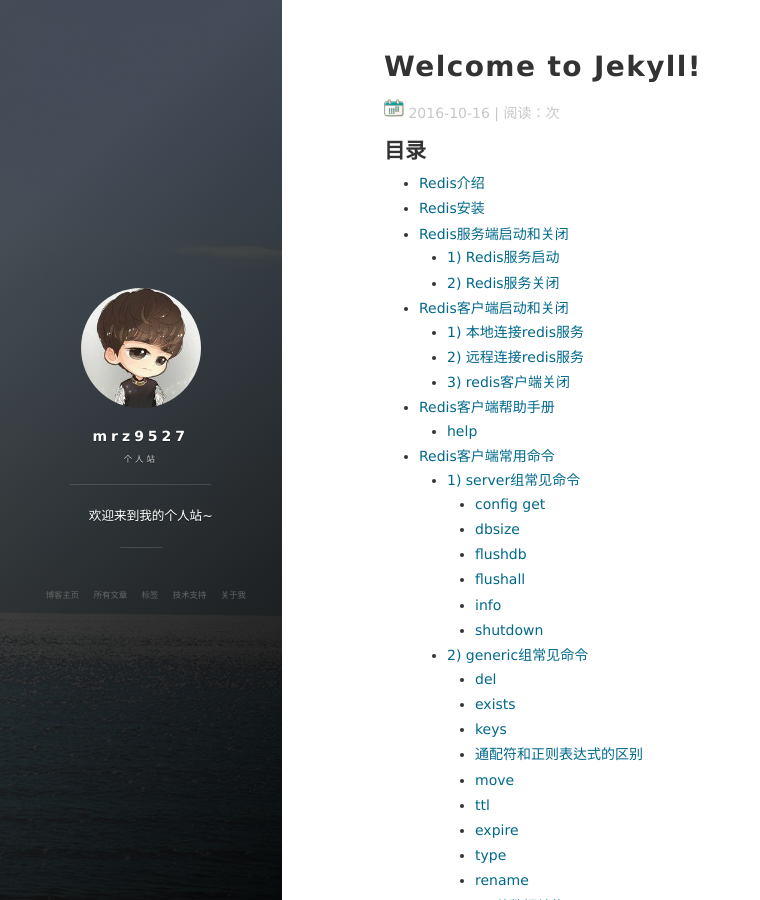
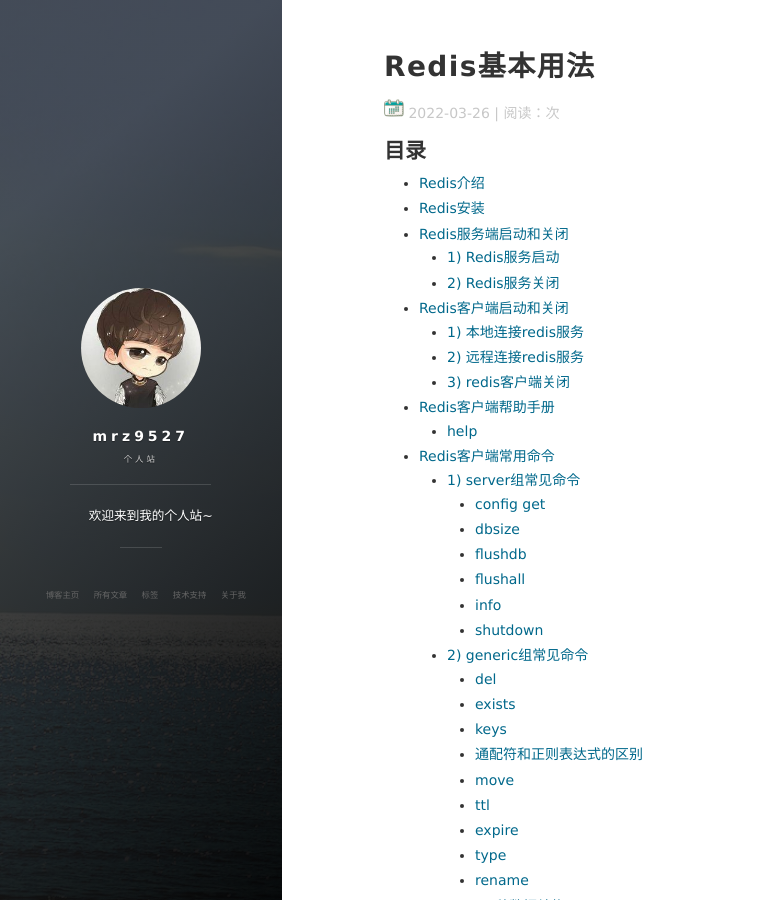
Before and after one commit to mrz9527/mrz9527.github.io, a Jekyll site: the page built from _posts/2022-3-26-Redis基本用法.md, in a window 1280 px wide and 900 px high. Shown: the whole window, without its empty margins (0-760 px from the left). Built offline with Jekyll 4.4.1, drawn with Linux system fonts in a browser that asks for light colours; nearby versions of some CDN libraries; our own code applies the rules of GitHub Pages for plain Markdown files; comment, search, counter and statistics services are not loaded.

Commit message:
修改 Redis基本用法.md

```diff
--- a/_posts/2022-3-26-Redis基本用法.md
+++ b/_posts/2022-3-26-Redis基本用法.md
@@ -1,10 +1,3 @@
----
-layout: post
-title:  "Welcome to Jekyll!"
-date:   2016-10-16 11:29:08 +0800
-categories: jekyll update
----
-
 # Redis介绍
 
 redis属于nosql数据库，默认有16个数据库，编号从0~15；
```
